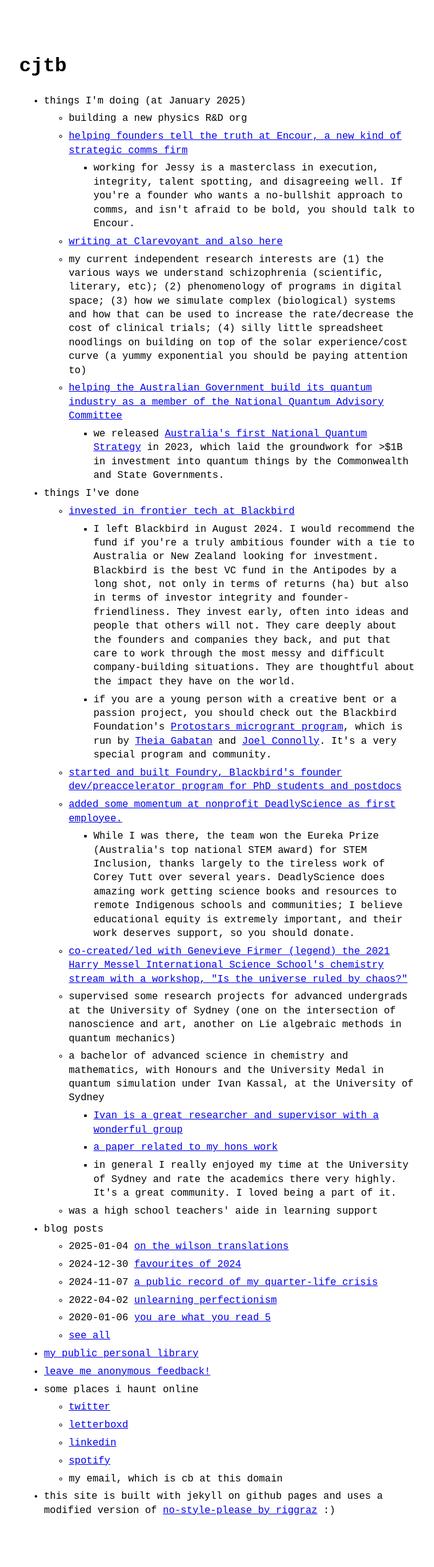
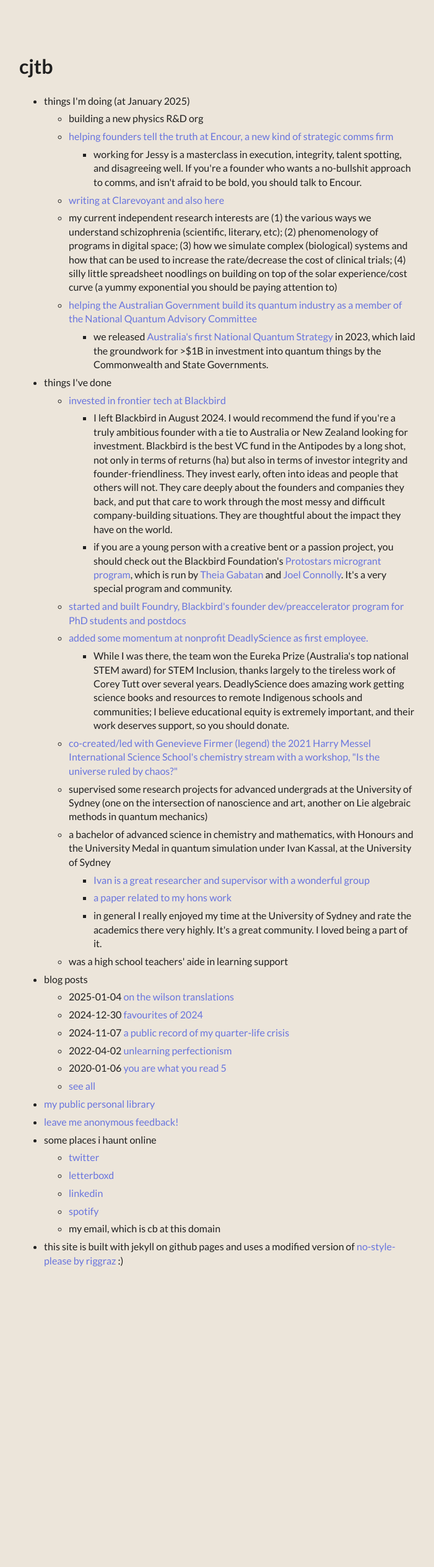
Before and after one commit to clarebirch/clarebirch.github.io, a Jekyll site: the page built from index.md, in a window 1280 px wide. Shown: the whole page at 62% size, without its empty margins (289-990 px from the left). Built offline with Jekyll 4.4.1, drawn with Linux system fonts in a browser that asks for light colours; some web fonts are replaced; after the commit the page ends 2125 px from its top, so only the background shows below that.

Commit message:
trying a bunch of changes

```diff
--- a/_config.yml
+++ b/_config.yml
@@ -12,7 +12,7 @@
 favicon: "logo.png" # name+extension of favicon (which must be put on the root folder)
 # goat_counter: "yoursitename" # put your GoatCounter name if you want to use GoatCounter analytics
 
-remote_theme: riggraz/no-style-please # if you are using GitHub Pages, change it to remote_theme: riggraz/no-style-please
+remote_theme: clarebirch/personalsite # if you are using GitHub Pages, change it to remote_theme: riggraz/no-style-please
 
 theme_config:
   appearance: "auto" # can be "light", "dark" or "auto"
--- a/_sass/no-style-please.scss
+++ b/_sass/no-style-please.scss
@@ -1,37 +1,71 @@
-// -------------- THEME SWITCHER -------------- //
-@mixin dark-appearance {
-  filter: invert(1);
-  img {
-    filter: invert(1);
+//----- colour defns -----//
+$creme: #ECE5DA;
+$liquorice: #1f1f1f;
+$blueb: #1F298B;
+$limon: #ECD964;
+$hazelnut: #A44F30;
+$periwinkle: #ABB1ED;
+$kookaiblue: #6874DE;
+$apple: #8FB339;
 
-    &.ioda { filter: invert(0); }
-  }
-.emoji { filter: invert(1); }
+:root {
+  --text: #{$liquorice};
+  --bg: #{$creme};
+  --accent: #{$kookaiblue};
+  --accent4: #{$limon};
+  --lines: #{$liquorice};
 }
 
-body[a="dark"] { @include dark-appearance; }
-
-
 @media (prefers-color-scheme: dark) {
-  body[a="auto"] { @include dark-appearance; }
+  :root {
+    --text: #{$creme};
+    --bg: #{$liquorice};
+    --accent: #{$periwinkle};
+    --accent4: #{$limon};
+    --lines: #{$creme};
+  }
 }
 // -------------------------------------------- //
+
+@font-face {
+  font-family: 'Lato';
+  font-style: normal;
+  font-weight: 400;
+  src: url(https://fonts.gstatic.com/s/lato/v24/S6uyw4BMUTPHjx4wXiWtFCc.woff2) format('woff2');
+  unicode-range: U+0000-00FF, U+0131, U+0152-0153, U+02BB-02BC, U+02C6, U+02DA, U+02DC, U+0304, U+0308, U+0329, U+2000-206F, U+2074, U+20AC, U+2122, U+2191, U+2193, U+2212, U+2215, U+FEFF, U+FFFD;
+}
 
 // bg color is also needed in html in order to
 // block body's background propagation
 // see: https://stackoverflow.com/a/61265706
-html, body { background: white; }
+html, body { background: var(--bg); }
 
-html { height: 100%; scroll-behavior: smooth; }
+html { height: 100%; scroll-behavior: smooth;}
 
 body {
-  color: black;
-  font-family: monospace;
+  color: var(--text);
+  font-family: Lato;
   font-size: 16px;
   line-height: 1.4;
   margin: 0;
   min-height: 100%;
   overflow-wrap: break-word;
+}
+
+a:link {
+  color: var(--accent);
+  text-decoration: none;
+}
+
+a:visited {
+  color: var(--accent);
+  text-decoration: none;
+}
+
+a:hover {
+  color: var(--accent4);
+  text-decoration: none;
+  transition: color 0.3ms;
 }
 
 .post-meta { text-align: right; }
@@ -44,7 +78,7 @@
 
 li { margin: 0.4rem 0; }
 
-*:target { background: yellow; }
+*:target { background: #ECD964; }
 
 .w {
   max-width: 640px;
@@ -63,14 +97,14 @@
 table { width: 100%; }
 
 table, th, td {
-  border: thin solid black;
+  border: thin solid var(--lines);
   border-collapse: collapse;
   padding: 0.4rem;
 }
 
 code {
-  color: white;
-  background: black;
+  color: var(--bg);
+  background: var(--text);
 }
 
 div.highlighter-rouge code {
@@ -82,7 +116,7 @@
 
 blockquote {
   font-style: italic;
-  border: thin solid black;
+  border: thin solid var(--lines);
   padding: 1rem;
 
   p { margin: 0; }
```
Also changed, not shown: .obsidian/workspace.json, no-style-please.gemspec (deleted), 1 other file.
